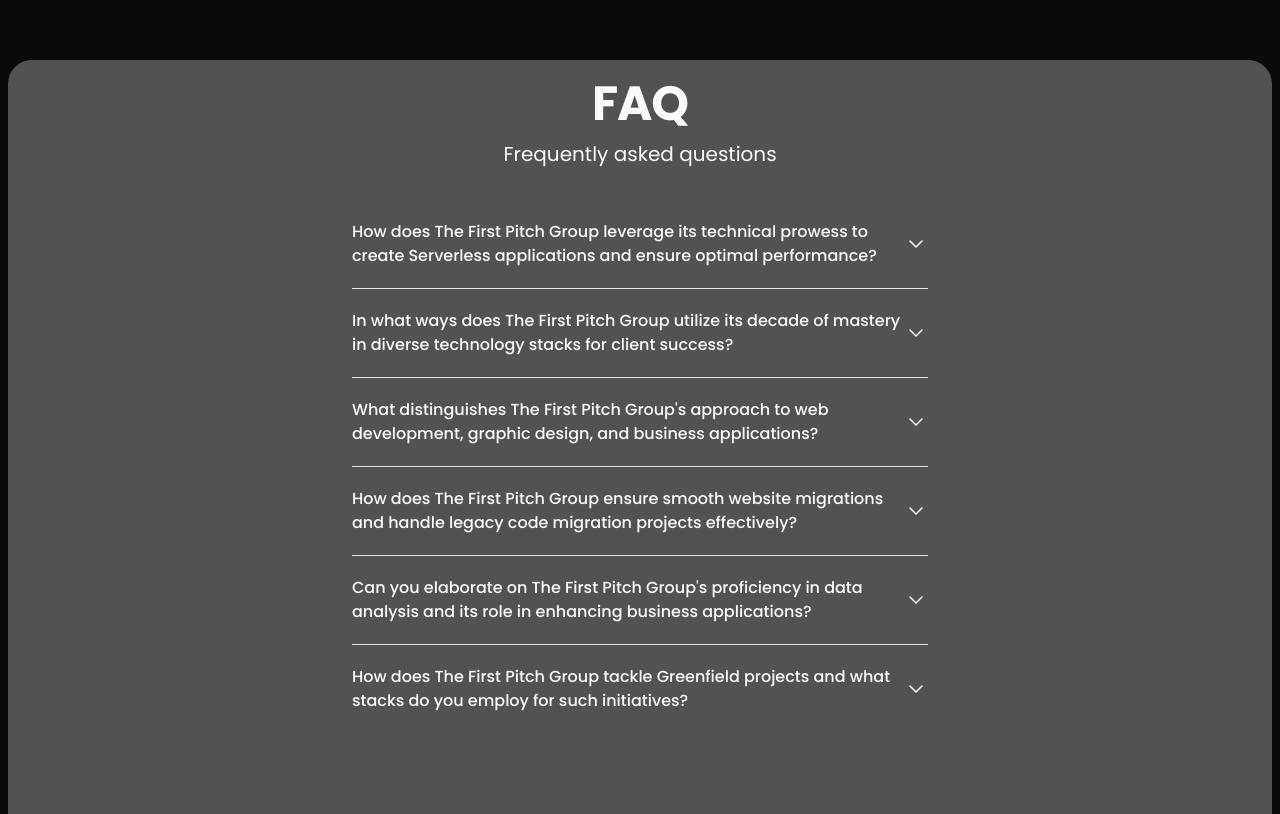
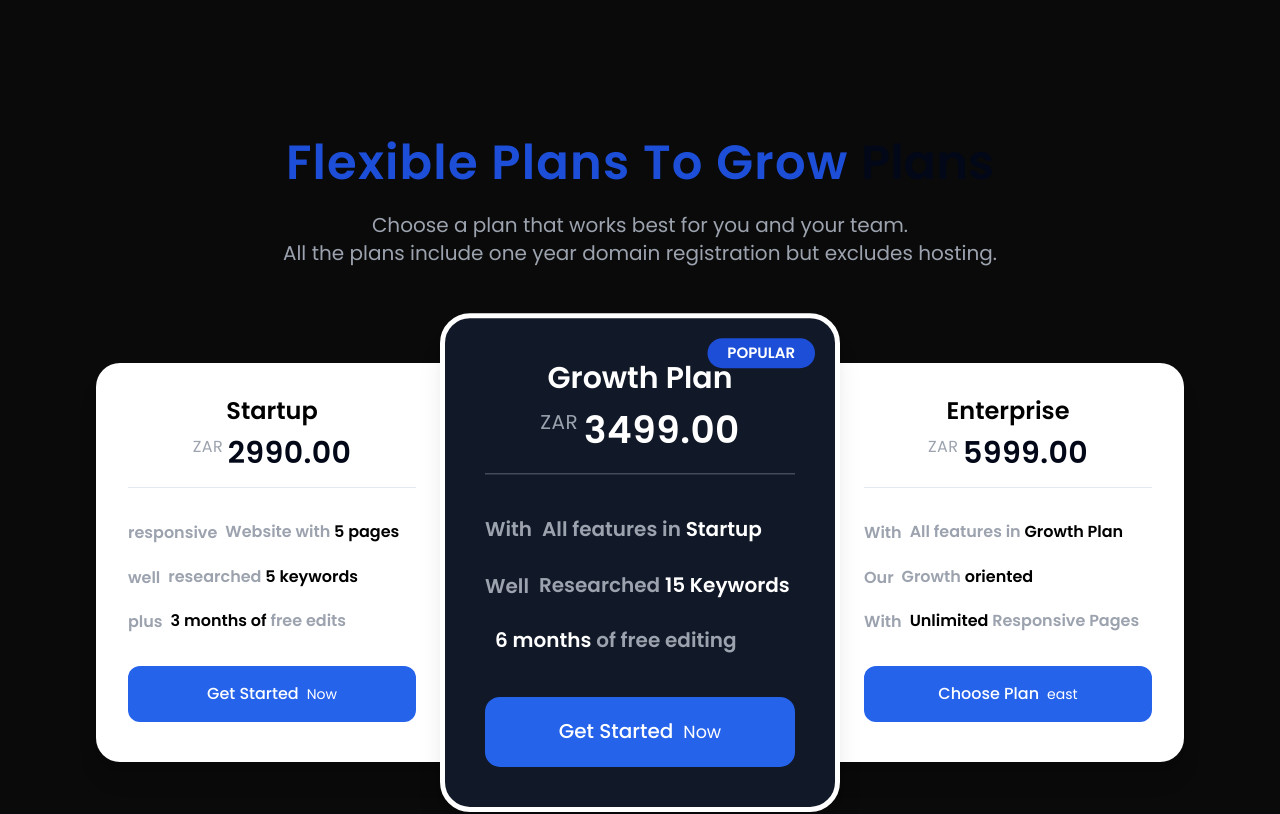
Before and after one commit to fredbanda/tfpg, a Next.js app: page / in a window 1280 px wide. Shown: the part 5480-6294 px from the top of the page. Built offline with nearby package versions, Linux system fonts and the light colour scheme.

Commit message:
added pricing

```diff
--- a/app/page.tsx
+++ b/app/page.tsx
@@ -1,3 +1,4 @@
+"use client"
 import SliderOne from "@/components/hero/slider";
 import Navbar from "@/components/navbar/Navbar";
 import Link from "next/link";
@@ -6,12 +7,39 @@
 import ServiceList from "@/components/services/service-list";
 import ShopifyStores from "@/components/services/shopify-stores";
 import { Spotlight } from "@/components/ui/spotlight";
-import Brands from "./brands";
 import Services from "@/components/services/services";
 import FrequentAskedQuestions from "@/components/faq/faq";
+import { useRef } from "react";
+import Pricing from "@/components/pricing/pricing";
 
 
 export default function Home() {
+  const websiteDesignRef = useRef<HTMLDivElement>(null);
+  const serviceListRef = useRef<HTMLDivElement>(null);
+  const legacyCodeRef = useRef<HTMLDivElement>(null);
+  const shopifyStoresRef = useRef<HTMLDivElement>(null);
+  const servicesRef = useRef<HTMLDivElement>(null);
+  const pricingRef = useRef<HTMLDivElement>(null);
+
+  const scrollToWebsiteDesign = () => {
+    websiteDesignRef.current?.scrollIntoView({behavior: "smooth", block: "start", inline: "nearest"});
+  }
+  const scrollToServiceList = () => {
+    serviceListRef.current?.scrollIntoView({behavior: "smooth"});
+  }
+  const scrollToLegacyCode = () => {
+    legacyCodeRef.current?.scrollIntoView({behavior: "smooth"});
+  }
+  const scrollToShopifyStores = () => {
+    shopifyStoresRef.current?.scrollIntoView({behavior: "smooth"});
+  }
+  const scrollToServices = () => {
+    servicesRef.current?.scrollIntoView({behavior: "smooth"});
+  }
+  const scrollToPricing = () => {
+    pricingRef.current?.scrollIntoView({behavior: "smooth"});
+  }
+
   return (
      <div className="w-full md:items-center md:justify-center bg-black/[0.96] antialiased bg-grid-white/[0.02] relative overflow-hidden">
         <Navbar />
@@ -37,8 +65,8 @@
             <ServiceList />
             <LegacyCode />
             <ShopifyStores />
-          {/*<Brands />  */}
-          <Services />
+            <Services />
+            <Pricing />
           <FrequentAskedQuestions />
           </div>
         </div>
--- /dev/null
+++ b/components/pricing/pricing.tsx
@@ -0,0 +1,168 @@
+import React from 'react'
+
+const Pricing = () => {
+  return (
+        <>
+    <div className="min-h-screen flex justify-center items-center mt-[-48px] mb-[88px]">
+        <div className="">
+            <div className="text-center font-semibold">
+                <h1 className="text-5xl">
+                    <span className="text-blue-700 tracking-wide">Flexible Plans To Grow </span>
+                    <span>Plans</span>
+                </h1>
+                <p className="pt-6 text-xl text-gray-400 font-normal px-8 md:w-full text-center w-full">
+                    Choose a plan that works best for you and your team.<br /> All the plans include one year domain registration but excludes hosting.
+                </p>
+            </div>
+            <div className="pt-24 flex flex-row">
+                <div className="w-96 p-8 bg-white text-center rounded-3xl pr-16 shadow-xl">
+                    <h1 className="text-black font-semibold text-2xl">Startup</h1>
+                    <p className="pt-2 tracking-wide">
+                        <span className="text-gray-400 align-top">ZAR </span>
+                        <span className="text-3xl font-semibold">2990.00</span>
+                        <span className="text-gray-400 font-medium"></span>
+                    </p>
+                    <hr className="mt-4 border-1" />
+                    <div className="pt-8">
+                        <p className="font-semibold text-gray-400 text-left">
+                            <span className="material-icons align-middle">
+                                responsive
+                            </span>
+                            <span className="pl-2">
+                                Website with <span className="text-black">5 pages</span>
+                            </span>
+                        </p>
+                        <p className="font-semibold text-gray-400 text-left pt-5">
+                            <span className="material-icons align-middle">
+                                well
+                            </span>
+                            <span className="pl-2">
+                                researched <span className="text-black">5 keywords</span>
+                            </span>
+                        </p>
+                        <p className="font-semibold text-gray-400 text-left pt-5">
+                            <span className="material-icons align-middle">
+                                plus
+                            </span>
+                            <span className="pl-2">
+                                <span className="text-black">3 months of</span> free edits
+                            </span>
+                        </p>
+
+                        <a href="#" className="">
+                            <p className="w-full py-4 bg-blue-600 mt-8 rounded-xl text-white">
+                                <span className="font-medium">
+                                    Get Started
+                                </span>
+                                <span className="pl-2 material-icons align-middle text-sm">
+                                    Now
+                                </span>
+                            </p>
+                        </a>
+                    </div>
+                </div>
+
+                <div className="w-80 p-8 bg-gray-900 text-center rounded-3xl text-white border-4 shadow-xl border-white transform scale-125">
+                    <h1 className="text-white font-semibold text-2xl">Growth Plan</h1>
+                    <p className="pt-2 tracking-wide">
+                        <span className="text-gray-400 align-top">ZAR </span>
+                        <span className="text-3xl font-semibold">3499.00</span>
+                        <span className="text-gray-400 font-medium"></span>
+                    </p>
+                    <hr className="mt-4 border-1 border-gray-600" />
+                    <div className="pt-8">
+                        <p className="font-semibold text-gray-400 text-left">
+                            <span className="material-icons align-middle">
+                                With
+                            </span>
+                            <span className="pl-2">
+                                All features in <span className="text-white">Startup</span>
+                            </span>
+                        </p>
+                        <p className="font-semibold text-gray-400 text-left pt-5">
+                            <span className="material-icons align-middle">
+                               Well
+                            </span>
+                            <span className="pl-2">
+                                Researched <span className="text-white">15 Keywords</span>
+                            </span>
+                        </p>
+                        <p className="font-semibold text-gray-400 text-left pt-5">
+                            <span className="material-icons align-middle">
+
+                            </span>
+                            <span className="pl-2">
+                                <span className="text-white">6 months</span> of free editing
+                            </span>
+                        </p>
+
+                        <a href="#" className="">
+                            <p className="w-full py-4 bg-blue-600 mt-8 rounded-xl text-white">
+                                <span className="font-medium">
+                                    Get Started
+                                </span>
+                                <span className="pl-2 material-icons align-middle text-sm">
+                                    Now
+                                </span>
+                            </p>
+                        </a>
+                    </div>
+                    <div className="absolute top-4 right-4">
+                        <p className="bg-blue-700 font-semibold px-4 py-1 rounded-full uppercase text-xs">Popular</p>
+                    </div>
+                </div>
+
+                <div className="w-96 p-8 bg-white text-center rounded-3xl pl-16 shadow-xl">
+                    <h1 className="text-black font-semibold text-2xl">Enterprise</h1>
+                    <p className="pt-2 tracking-wide">
+                        <span className="text-gray-400 align-top"> ZAR </span>
+                        <span className="text-3xl font-semibold">5999.00</span>
+                        <span className="text-gray-400 font-medium"></span>
+                    </p>
+                    <hr className="mt-4 border-1" />
+                    <div className="pt-8">
+                        <p className="font-semibold text-gray-400 text-left">
+                            <span className="material-icons align-middle">
+                                With
+                            </span>
+                            <span className="pl-2">
+                                All features in <span className="text-black">Growth Plan</span>
+                            </span>
+                        </p>
+                        <p className="font-semibold text-gray-400 text-left pt-5">
+                            <span className="material-icons align-middle">
+                               Our
+                            </span>
+                            <span className="pl-2">
+                                Growth <span className="text-black">oriented</span>
+                            </span>
+                        </p>
+                        <p className="font-semibold text-gray-400 text-left pt-5">
+                            <span className="material-icons align-middle">
+                                With
+                            </span>
+                            <span className="pl-2">
+                                <span className="text-black">Unlimited</span> Responsive Pages
+                            </span>
+                        </p>
+
+                        <a href="#" className="">
+                            <p className="w-full py-4 bg-blue-600 mt-8 rounded-xl text-white">
+                                <span className="font-medium">
+                                    Choose Plan
+                                </span>
+                                <span className="pl-2 material-icons align-middle text-sm">
+                                    east
+                                </span>
+                            </p>
+                        </a>
+                    </div>
+                </div>
+            </div>
+        </div>
+    </div>
+        </>
+  )
+}
+
+export default Pricing
```
